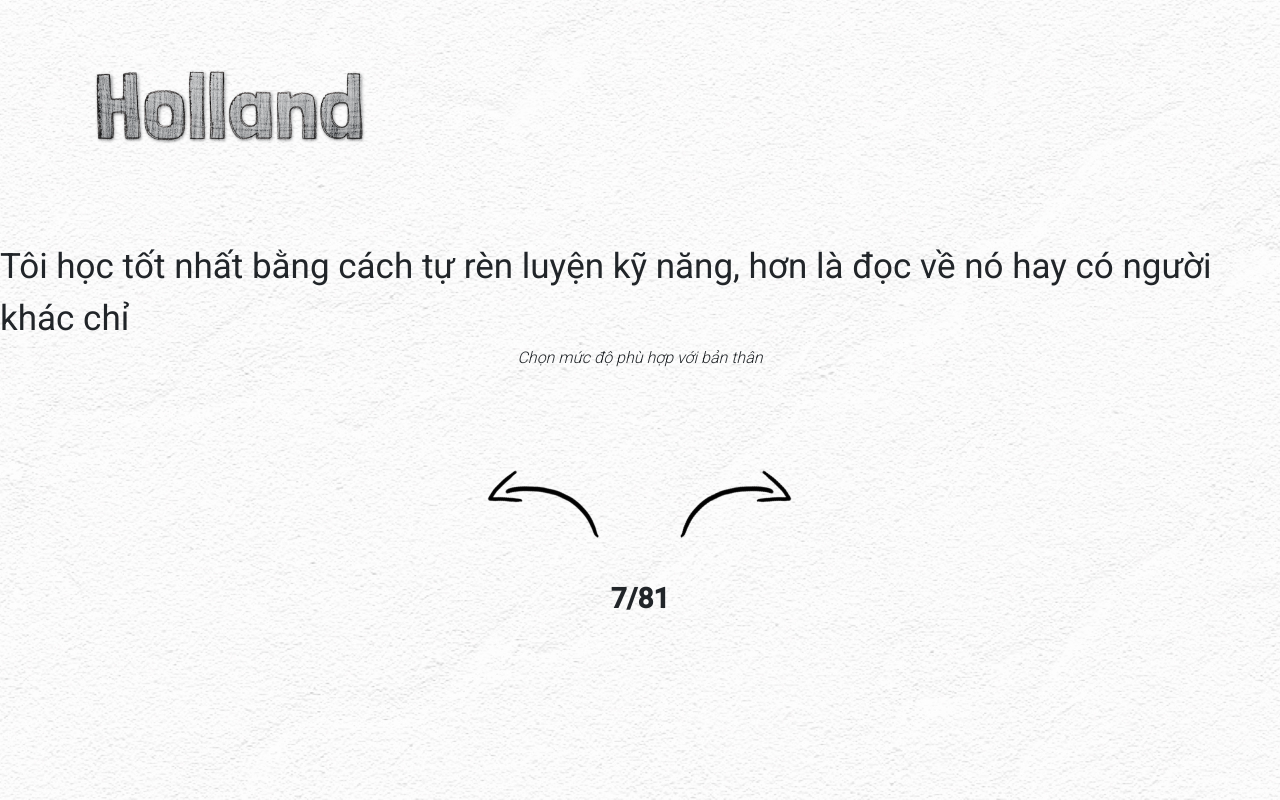
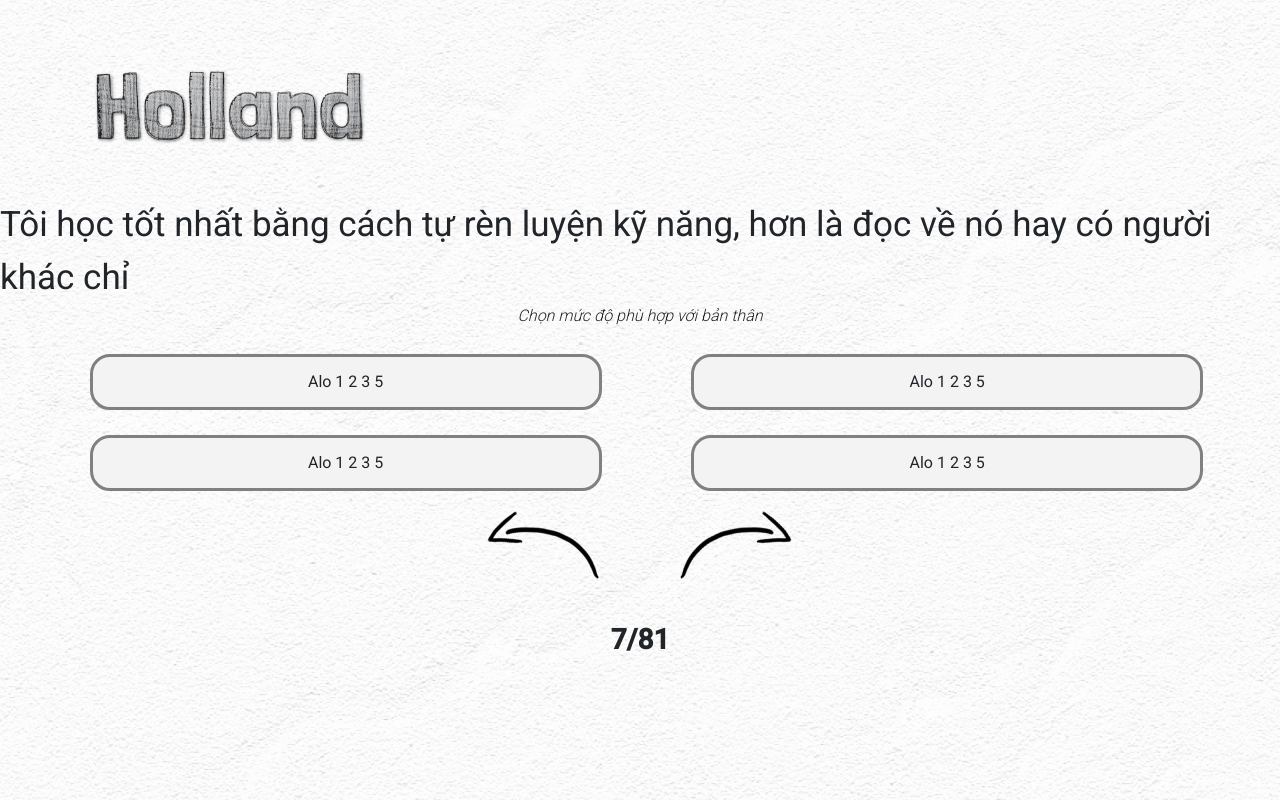
Before and after one commit to hoquocdat1405/Capstone_SUM22_FE, an Angular app: page /holland-quiz-attempt in a window 1280 px wide. Built offline with nearby package versions, Linux system fonts and the light colour scheme.

Commit message:
Liem - add Holland quiz answer options

```diff
--- a/src/app/holland-quiz-attempt-page/holland-quiz-attempt-page.component.html
+++ b/src/app/holland-quiz-attempt-page/holland-quiz-attempt-page.component.html
@@ -43,6 +43,31 @@
         </div>
         <p class="text">Hoàn toàn đúng</p> -->
 
+        <div class="option-section">
+
+          <div class="option">
+            <div class="option-text">
+              <p>Alo 1 2 3 5</p>
+            </div>
+          </div>
+          <div class="option">
+            <div class="option-text">
+              <p>Alo 1 2 3 5</p>
+            </div>
+          </div>
+          <div class="option">
+            <div class="option-text">
+              <p>Alo 1 2 3 5</p>
+            </div>
+          </div>
+          <div class="option">
+            <div class="option-text">
+              <p>Alo 1 2 3 5</p>
+            </div>
+          </div>
+
+
+        </div>
 
 
       </div>
--- a/src/app/holland-quiz-attempt-page/holland-quiz-attempt-page.component.scss
+++ b/src/app/holland-quiz-attempt-page/holland-quiz-attempt-page.component.scss
@@ -1,10 +1,10 @@
-*{
-    padding:0;
-    margin:0;
+* {
+  padding: 0;
+  margin: 0;
 }
 
-:root{
-    --text:100px;
+:root {
+  --text: 100px;
   --checkbox1: 20px;
   --checkbox2: 40px;
   --checkbox3: 60px;
@@ -12,7 +12,7 @@
   --checkbox5: 100px;
 }
 
-.body{
+.body {
   background: url('/assets/img/holland-background.jpg') no-repeat center center fixed;
   height: 100vh;
   display: flex;
@@ -21,68 +21,68 @@
   position: relative;
 }
 
-.main{
-    margin-top:60px;
+.main {
+  margin-top: 60px;
 }
 
-.mi-title{
+.mi-title {
   position: absolute;
   width: 400px;
   top: 0;
   left: 30px;
 }
 
-.answer-checkbox{
+.answer-checkbox {
   display: flex;
   align-items: center;
   justify-content: center;
 }
 
-.question-container{
+.question-container {
   display: flex;
   flex-direction: column;
   align-items: center;
   justify-content: center;
 }
 
-.answer-container-column{
-    margin-top:80px;
+.answer-container-column {
+
   display: flex;
   flex-direction: column;
   align-items: center;
   justify-content: center;
 }
 
-.answer-container-row{
+.answer-container-row {
   width: 100%;
   display: flex;
   align-items: center;
   justify-content: space-around;
 }
 
-.arrow-container-row{
+.arrow-container-row {
   width: 30%;
   display: flex;
   align-items: center;
   justify-content: space-around;
 }
 
-.question{
+.question {
   font-size: 35px;
   // font-size: var(--text);
 }
 
-.question-hint{
+.question-hint {
   font-size: 16px;
   font-style: italic;
   font-weight: 100;
 }
 
-.text{
+.text {
   font-size: 32px;
 }
 
-.round{
+.round {
   position: relative;
   margin: 15px;
   display: flex;
@@ -90,10 +90,10 @@
   align-items: center;
 }
 
-.inside-checkbox{
+.inside-checkbox {
   position: absolute;
   border: 5px solid #000;
-    border-radius:50%;
+  border-radius: 50%;
   z-index: 10;
   visibility: hidden;
 }
@@ -110,33 +110,37 @@
   visibility: hidden;
 }
 
-  .round input[type="checkbox"]:checked + .inside-checkbox {
+.round input[type="checkbox"]:checked+.inside-checkbox {
   visibility: visible;
   // background-color:#000
 }
 
-  .round input[type="checkbox"]:checked + label:after {
+.round input[type="checkbox"]:checked+label:after {
   opacity: 1;
 }
 
-  #checkbox1{
+#checkbox1 {
   width: 70px;
   height: 70px;
   background-color: transparent;
 }
-  #checkbox2{
+
+#checkbox2 {
   width: 80px;
   height: 80px;
 }
-  #checkbox3{
+
+#checkbox3 {
   width: 90px;
   height: 90px;
 }
-  #checkbox4{
+
+#checkbox4 {
   width: 100px;
   height: 100px;
 }
-  #checkbox5{
+
+#checkbox5 {
   width: 110px;
   height: 110px;
 }
@@ -145,43 +149,62 @@
 //     width:calc(28px - 10px)px;
 //   }
 
-  .inside1{
+.inside1 {
   width: 30px;
   height: 30px;
 }
-  .inside2{
+
+.inside2 {
   width: 40px;
   height: 40px;
 }
-  .inside3{
+
+.inside3 {
   width: 50px;
   height: 50px;
 }
-  .inside4{
+
+.inside4 {
   width: 60px;
   height: 60px;
 }
-  .inside5{
+
+.inside5 {
   width: 70px;
   height: 70px;
 }
 
-  .arrow-left:hover{
+.arrow-left:hover {
   opacity: 0.6;
   cursor: pointer;
 }
 
-  .arrow-right:hover{
+.arrow-right:hover {
   opacity: 0.6;
   cursor: pointer;
 }
 
-  .number-question{
-    font-size:28px;
+.number-question {
+  font-size: 28px;
   font-weight: bold;
 }
 
-  .round .inside-checkbox{
+.round .inside-checkbox {
   box-shadow: 10px 10px 20px -10px grey;
   background-color: transparent;
 }
+
+.option-section {
+  width: 100%;
+}
+.option{
+  background-color: rgb(243, 243, 243);
+  padding: 1% 0%;
+  margin-left: 7%;
+  margin-top: 2%;
+  text-align: center;
+  width: 40%;
+  display: inline-block;
+  border-radius: 20px;
+  border: solid 3px grey;
+}
```
Lines whose indentation alone changed are shown as unchanged.
